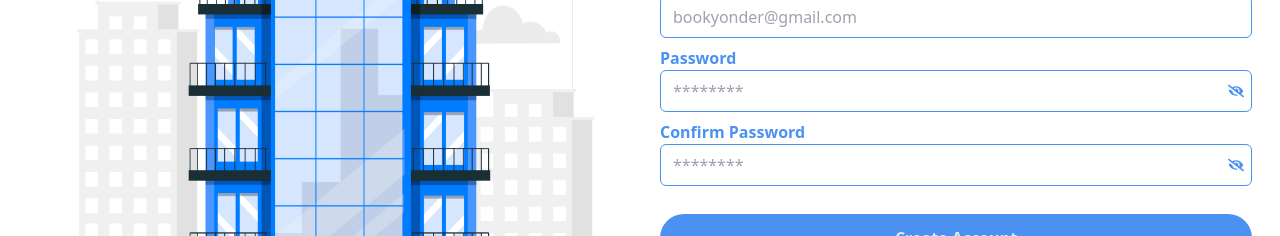
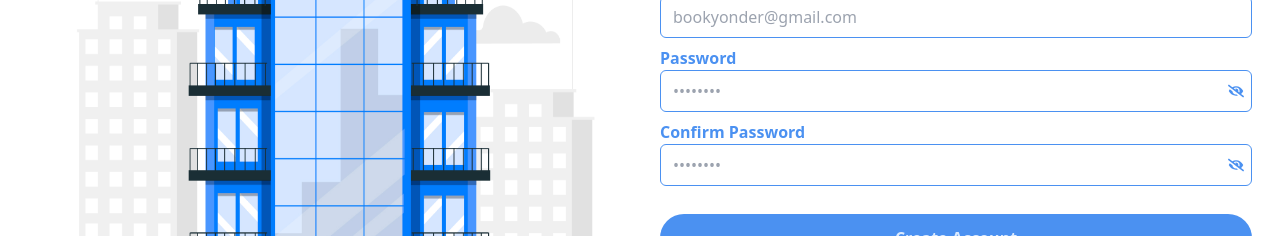
Before and after one commit to Carl0523/book_yonder, a React (Vite) app in the folder frontend/: page /register in a window 1280 px wide. Shown: the part 278-514 px from the top of the page. Built offline with nearby package versions, Linux system fonts and the light colour scheme; no server answers.

Commit message:
style: Change placeholder for password

```diff
--- a/frontend/src/screens/LoginPage.tsx
+++ b/frontend/src/screens/LoginPage.tsx
@@ -114,7 +114,7 @@ const LoginPage = () => {
             <input
               type={showPassword ? "text" : "password"}
               id="password"
-              placeholder="********"
+              placeholder="••••••••"
               className={`w-full block font-normal border border-primary ${
                 errors.email && "border-red-500"
               } rounded-md py-2 px-3`}
--- a/frontend/src/screens/RegisterPage.tsx
+++ b/frontend/src/screens/RegisterPage.tsx
@@ -181,7 +181,7 @@ const RegisterPage = () => {
             <input
               type={showPassword ? "text" : "password"}
               id="password"
-              placeholder="********"
+              placeholder="••••••••"
               className={`w-full relative block font-normal border border-primary ${
                 errors.password && "border-red-500"
               } rounded-md py-2 px-3`}
@@ -220,7 +220,7 @@ const RegisterPage = () => {
             <input
               type={showConfirmPassword ? "text" : "password"}
               id="confirmPassword"
-              placeholder="********"
+              placeholder="••••••••"
               className={`w-full block font-normal border border-primary ${
                 errors.confirmPassword && "border-red-500"
               } rounded-md py-2 px-3`}
```
